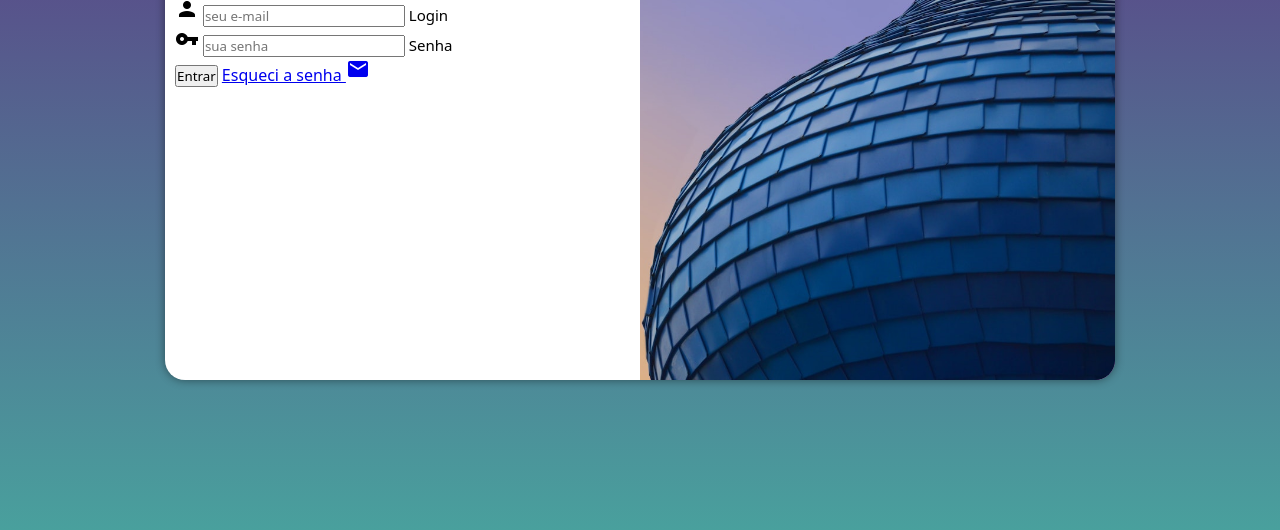
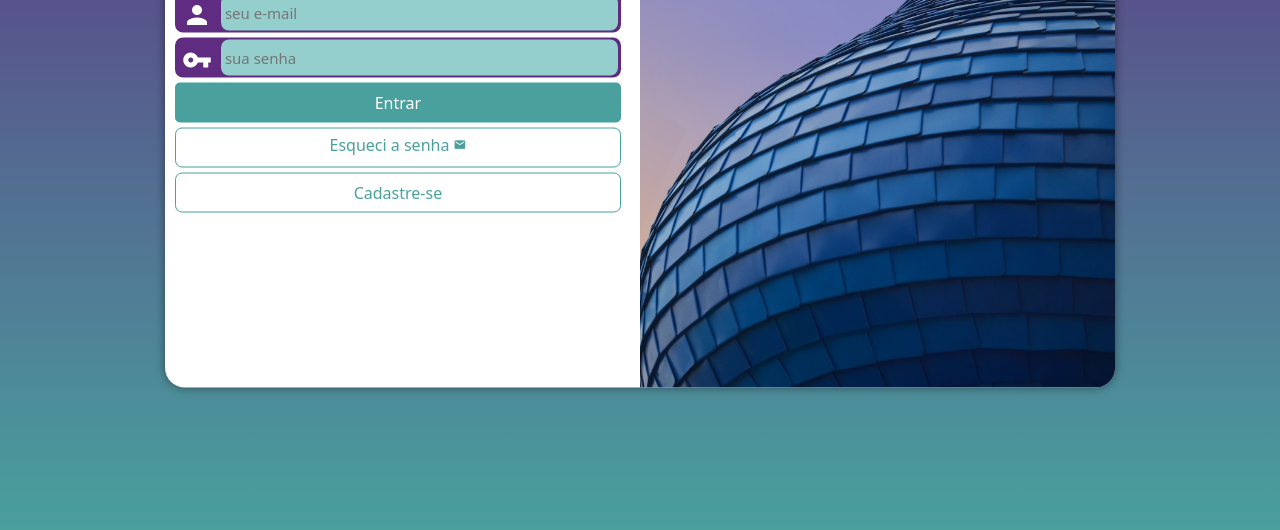
Before and after one commit to Ronaldo7683/projeto-login, a plain HTML site: page index.html in a window 1280 px wide. Shown: the part 270-800 px from the top of the page. Drawn offline with Linux system fonts and the light colour scheme.

Commit message:
tela de login concluído

```diff
--- a/estilos/media-query.css
+++ b/estilos/media-query.css
@@ -29,6 +29,11 @@ TV:
         float: right;
         width: 70%;
     }
+
+    div#formulario > p {
+        font-size: 1.2em;
+        margin: 20px;
+    }
 }
 
 @media screen and (min-width: 992px) {
@@ -58,5 +63,6 @@ TV:
 
     div#formulario > p {
         font-size: 1.2em;
+        margin: 20px;
     }
 }
--- a/estilos/style.css
+++ b/estilos/style.css
@@ -28,15 +28,15 @@ section#login {
     position: absolute;
     top: 50%;
     left: 50%;
-    transform: translate(-50%, -50%);
     overflow: hidden;
 
     background-color: white;
     width: 250px;
-    height: 500px;
+    height: 515px;
     border-radius: 20px;
     box-shadow: 0px 0px 10px rgba(0, 0, 0, 0.452);
 
+    transform: translate(-50%, -50%);
     transition: width 0.3s, height 0.3s;
     transition-timing-function: ease;
 }
@@ -63,6 +63,97 @@ div#formulario > p {
     font-size: 0.8em;
 }
 
-.campo {
+form > div.campo {
+    background-color: #5f2c82;
+    border: 2px solid #5f2c82;
+    display: block;
+    width: 98%;
+    height: 40px;
+    border-radius: 8px;
+    margin: 5px 0px;
     font-size: 15px;
 }
+
+div.campo > label {
+    display: none;
+}
+
+div.campo > i {
+    color: white;
+    /*background-color: black;*/
+    font-size: 2em;
+    width: 40px;
+    padding: 5px;
+}
+div.campo > input {
+    background-color: #94cfcd;
+    font-size: 1em;
+    width: calc(100% - 45px);
+    height: 100%;
+    border: 0px;
+    border-radius: 8px;
+    padding: 4px;
+    transform: translateY(-11px);
+}
+
+form > input[type=submit] {
+    display: block;
+    font-size: 1em;
+    width: 98%;
+    height: 40px;
+    background-color: #49a09d;
+    color: white;
+    border: none;
+    border-radius: 5px;
+    cursor: pointer;
+}
+
+div.campo > input:focus-within {
+    background-color: white;
+}
+
+form > input[type=submit]:hover {
+    background-color: #2d6462;
+}
+
+form > a.botao {
+    display: block;
+    text-align: center;
+    font-size: 1em;
+    width: 98%;
+    height: 40px;
+    padding: 5px;
+    margin-top: 5px;
+    background-color: white;
+    color: #49a09d;
+    border: 1px solid #49a09d;
+    border-radius: 7px;
+    text-decoration: none;
+}
+
+form > a.botao:hover {
+    background-color: #6cd3cf;
+}
+
+form > a.botao > i {
+    font-size: 0.8em;
+}
+
+form > a.cadastro {
+    display: block;
+    text-align: center;
+    width: 98%;
+    height: 40%;
+    font-size: 1em;
+    padding: 8px;
+    margin-top: 5px;
+    background-color: white;
+    color: #49a09d;
+    border: 1px solid #49a09d;
+    border-radius: 7px;
+    text-decoration: none;
+}
+
+form > a.cadastro:hover {
+    background-color: #6cd3cf;
+}
--- a/index.html
+++ b/index.html
@@ -16,7 +16,7 @@
             </div>
             <div id="formulario">
                 <h1>Login</h1>
-                <p>Seja bem-vindo (a) Novamente. Faça login para acessar sua conta.</p>
+                <p>Faça login para acessar sua conta.</p>
                 <form action="login.php" method="post" autocomplete="on">
                         <div class="campo">
                             <i class="material-icons">person</i>
@@ -29,7 +29,8 @@
                             <label for="isenha">Senha</label>
                         </div>
                         <input type="submit" value="Entrar">
-                        <a href="esqueci.html">Esqueci a senha <i class="material-icons">mail</i></a>
+                        <a href="esqueci.html" class="botao">Esqueci a senha <i class="material-icons">mail</i></a>
+                        <a href="cadastro.html" class="cadastro">Cadastre-se</a>
                 </form>
             </div>
         </section>
```
